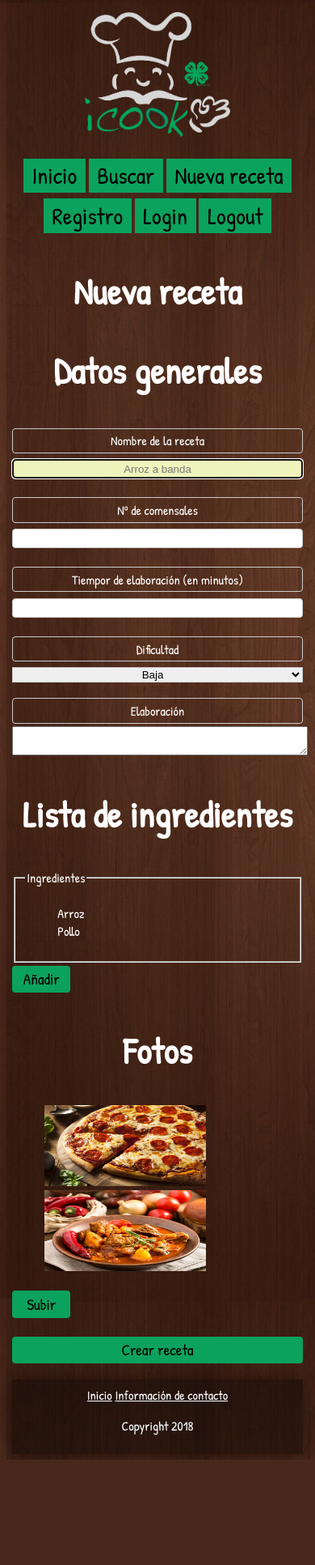
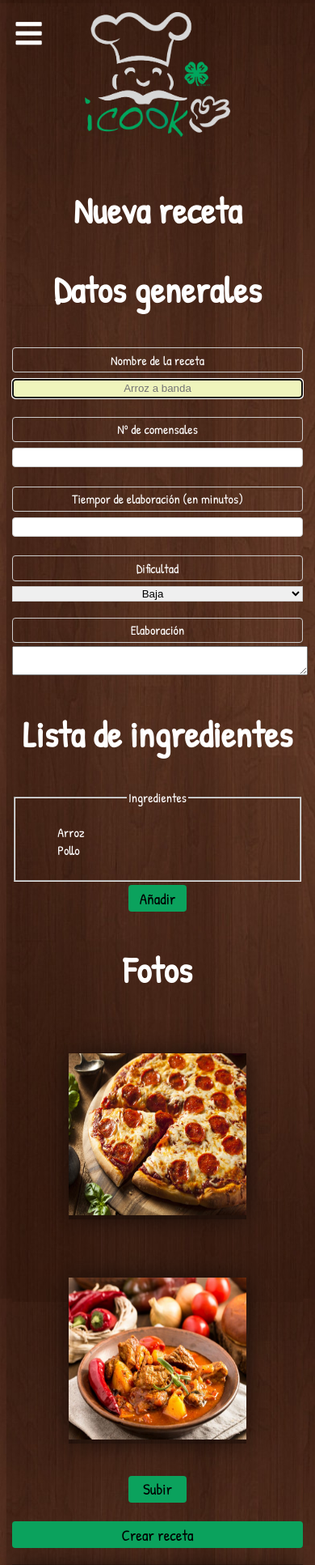
Before and after one commit to davmm96/PCW, a PHP site: page /nueva-receta.html in a window 390 px wide. Shown: the top 1933 px of the page at 81% size. Before the commit the page ends 1803 px from the top, so only its background shows below. Run offline with PHP 8.4, Linux system fonts and the light colour scheme; some libraries are stand-ins or nearby versions.

Commit message:
Menu hambuerguesoide

```diff
--- a/estilo.css
+++ b/estilo.css
@@ -42,6 +42,7 @@ h2{
 .form-vertical{
     margin:0 auto;
     max-width: 600px;
+    text-align: center;
 }
 
 .form-vertical input {
@@ -117,6 +118,22 @@ h2{
     color: black;
     outline: none;
 }
+
+
+/*MENU CABECERA*/
+
+header label{
+    position: fixed;
+    top: 2%;
+    left: 5%;
+    display: none;
+
+}
+
+#boton_menu{
+   display:none;
+}
+
 
 .menu-horizontal{
     text-align: center;
@@ -449,9 +466,11 @@ a:hover{
     outline: none;
 }
 
-ul {
-  list-style-type: none;
+ul{
+    text-align: left;
+    list-style-type: none;
 }
+
 
 @media screen and (max-width: 480px) {
 	header img{
@@ -473,4 +492,47 @@ ul {
 		width: 90%;
     	font-size: 90%;
 	}
+
+    header label{
+        cursor: pointer;
+        z-index: 999;
+        display:initial;
+        font-size: 230%;
+    }
+
+    header label:hover{
+        color: #777777;
+    }
+
+    .menu-horizontal{
+        font-size: 80%;
+        box-shadow: 0px 0px 30px -3px rgba(0,0,0,0.63);
+        background-color: rgba(0, 0, 0,0.7);
+        position: fixed;
+        transform: translateX(-180%);
+        transition: transform 0.8s ease-in-out;
+        width: 50%;
+        top: 2%;
+        padding-left: 15%;
+        padding-right: 2%;
+        z-index: 100;
+    }
+
+    .menu-horizontal a{
+        margin: 5%;
+        display: block;
+    }
+
+ .menu-horizontal span{
+    display: none;
+ }
+
+
+
+    header input:checked + div, header input:checked + div a{
+        display: block;
+        transform: translateX(0);
+    }
+
+
 }
--- a/nueva-receta.html
+++ b/nueva-receta.html
@@ -14,13 +14,17 @@
 
 		<p>Esta es una página para subir recetas.</p>
 
+		<label for="boton_menu"> <i class="fas fa-bars"></i></label>
+			<input type="checkbox" name="menu" id="boton_menu"/>
+
 		<div class="menu-horizontal" id="menu-principal">
-			<a href="index.html">Inicio</a>
-			<a href="buscar.html">Buscar</a>
-			<a href="nueva-receta.html">Nueva receta</a>
-			<a href="registro.html">Registro</a>
-			<a href="login.html">Login</a>
-			<a href="index.html" id="logout">Logout</a>
+			<a href="index.html"><span>Inicio</span> <i class="fas fa-home"></i></a>
+			<a href="buscar.html"><span>Buscar</span> <i class="fas fa-search"></i></a>
+			<a href="nueva-receta.html"><span>Nueva receta</span> <i class="fas fa-plus-circle"></i></a>
+			<a href="registro.html"><span>Registro</span> <i class="fas fa-user-plus"></i></a>
+			<a href="login.html" ><span>Login</span> <i class="fas fa-sign-in-alt"></i></a>
+			<a href="index.html" id="logout"><span>Logout</span> <i class="fas fa-sign-out-alt"></i></a>
+
 		</div>
 	</header>
 
@@ -86,10 +90,14 @@
 
 
 				<h2>Fotos</h2>
-					<ul>
-						<li><img src="img/receta1.jpg" alt="foto receta1" width="200" height="100"></li>
-						<li><img src="img/receta2.jpg" alt="foto receta1" width="200" height="100"></li>
-					</ul>
+					<div class="contenido">
+						<article id="img-contenedor">
+							<img src="img/receta1.jpg" alt="foto receta1" width="350" height="200">
+						</article>
+						<article id="img-contenedor">
+							<img src="img/receta2.jpg" alt="foto receta1" width="350" height="200">
+						</article>
+					</div>
 					<div class="anyadir">
 					<button class="boton_form">Subir</button>
 					</div>
```
Also changed, not shown: acerca.html (+10 -6 lines), buscar.html (+10 -6 lines), index.html (+13 -6 lines), login.html (+10 -6 lines), receta.html (+10 -6 lines), registro.html (+10 -6 lines).
